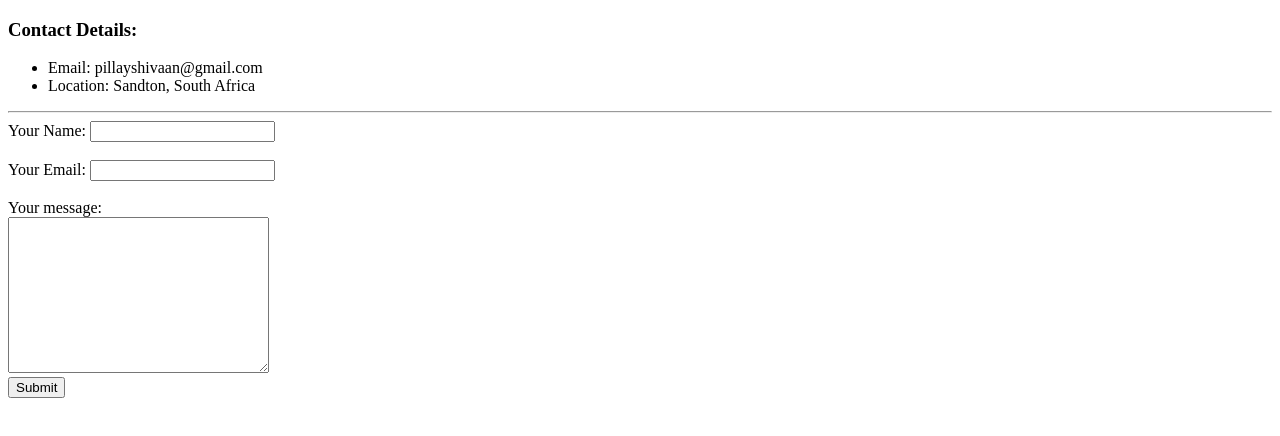
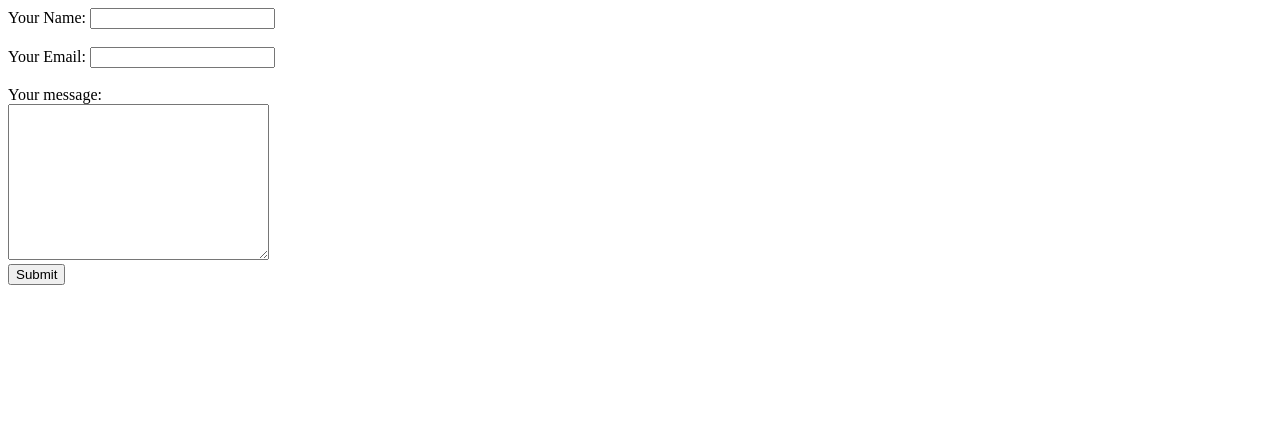
Before and after one commit to CoolShivaan/cv, a plain HTML site: page contact.html in a window 1280 px wide. Drawn offline with Linux system fonts and the light colour scheme.

Commit message:
Update contact.html

```diff
--- a/contact.html
+++ b/contact.html
@@ -5,12 +5,6 @@
     <title>Contact</title>
 </head>
 <body>
-    <h3>Contact Details:</h3>
-    <ul>
-        <li>Email: pillayshivaan@gmail.com</li>
-        <li>Location: Sandton, South Africa</li>
-    </ul>
-    <hr>
     <form action="mailto:pillayshivaan@gmail.com" method="post" enctype="text/plain">
         <label>Your Name:</label>
         <input type="text" name="yourName" value=""><br><br>
```
